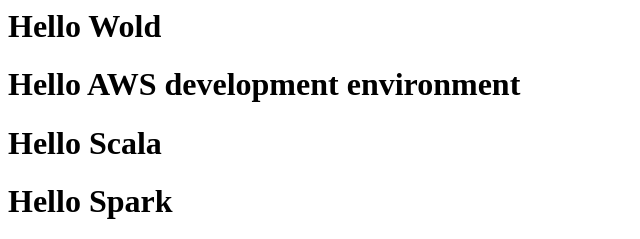
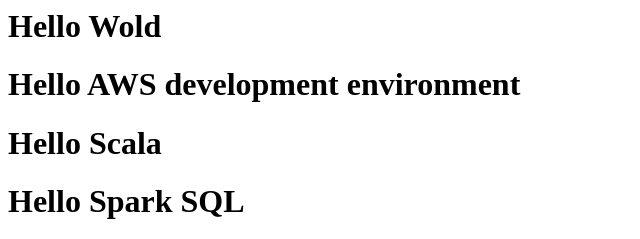
Before and after one commit to SrikanthParsha14/gitexample, a plain HTML site: page sampleproject/index.html in a window 1280 px wide. Shown: the top 239 px of the page, without its empty margins (0-640 px from the left). Drawn offline with Linux system fonts and the light colour scheme.

Commit message:
added spark sql

```diff
--- a/sampleproject/index.html
+++ b/sampleproject/index.html
@@ -3,7 +3,7 @@
 <h1>Hello AWS development environment<h1>
 
 <h1>Hello Scala<h1>
-<h1>Hello Spark<h1>
+<h1>Hello Spark SQL<h1>
 <h1>Hello Hive<h1>
 <h1>Hello Sqoop<h1>
 <h1>Hello BigData<h1>
```
